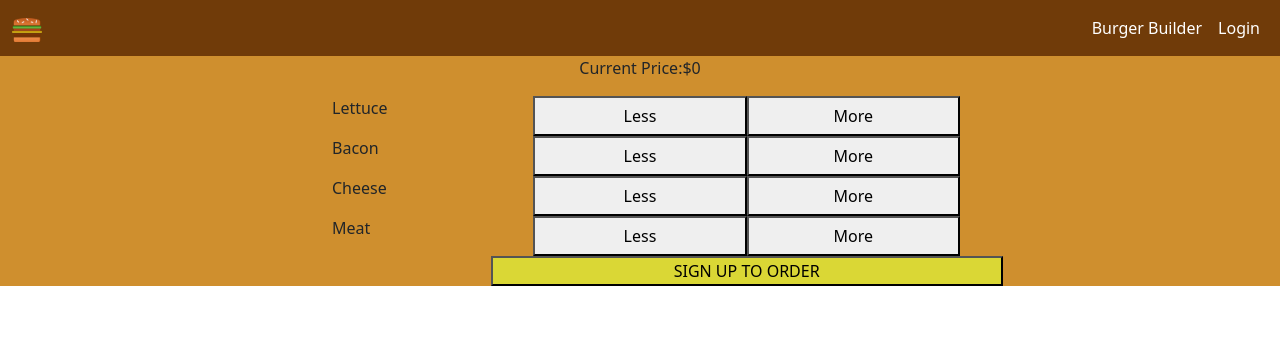
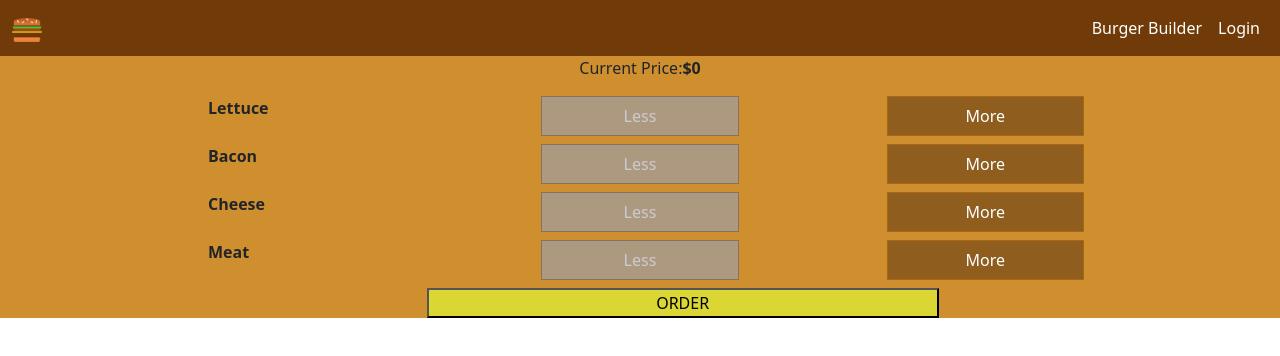
Before and after one commit to SyedMusaGillani/burger-app, a React (Create React App) app: page / in a window 1280 px wide. Shown: the top 356 px of the page. Built offline with nearby package versions, Linux system fonts and the light colour scheme.

Commit message:
styled ingredient component added button disable prop in ingredient and control component

```diff
--- a/src/components/controls/Control.jsx
+++ b/src/components/controls/Control.jsx
@@ -11,6 +11,7 @@ function Control() {
   const buttons = [
     {
       label: "Lettuce",
+      disabled: lettuce === 0,
       onLess() {
         if (lettuce > 0) setLettuce(lettuce - 0.5);
       },
@@ -20,6 +21,7 @@ function Control() {
     },
     {
       label: "Bacon",
+      disabled: bacon === 0,
       onLess() {
         if (bacon > 0) setBacon(bacon - 0.7);
       },
@@ -29,6 +31,7 @@ function Control() {
     },
     {
       label: "Cheese",
+      disabled: cheese === 0,
       onLess() {
         if (cheese > 0) setCheese(cheese - 0.4);
       },
@@ -38,6 +41,7 @@ function Control() {
     },
     {
       label: "Meat",
+      disabled: meat === 0,
       onLess() {
         if (meat > 0) setMeat(meat - 1.3);
       },
@@ -51,18 +55,20 @@ function Control() {
       label={ing.label}
       onLess={ing.onLess}
       onMore={ing.onMore}
+      isDisabled={ing.disabled}
     />
   ));
 
   return (
     <div className="container-fluid bg-controls p-0 m-0">
       <p className="text-center">
-        Current Price:${lettuce + meat + cheese + bacon}
+        Current Price:
+        <strong>${lettuce + meat + cheese + bacon}</strong>
       </p>
       {ingredients}
-      <div className="row m-0 justify-content-center">
-        <div className="col-2"></div>
-        <button className="btn-order">SIGN UP TO ORDER</button>
+      <div className="row m-0">
+        <div className="col-4"></div>
+        <button className="btn-order">ORDER</button>
       </div>
     </div>
   );
--- a/src/components/controls/ingredientControl/IngredientControl.jsx
+++ b/src/components/controls/ingredientControl/IngredientControl.jsx
@@ -1,10 +1,20 @@
+import "./ingredientControl.css";
 
-export default function IngredientControl({label, onLess, onMore}){
+export default function IngredientControl({
+  label,
+  onLess,
+  onMore,
+  isDisabled,
+}) {
   return (
-    <div className="row m-0 justify-content-center">
-      <p className='col-2'>{label}</p>
-      <button className='col-2' onClick={onLess}>Less</button>
-      <button className='col-2' onClick={onMore}>More</button>
+    <div className="row m-0 justify-content-evenly px-5 my-2">
+      <p className="col-2 fw-bold">{label}</p>
+      <button className="col-2 btn-less" onClick={onLess} disabled={isDisabled}>
+        Less
+      </button>
+      <button className="col-2 btn-more" onClick={onMore}>
+        More
+      </button>
     </div>
   );
 }
--- /dev/null
+++ b/src/components/controls/ingredientControl/ingredientControl.css
@@ -0,0 +1,17 @@
+.btn-more{
+  background-color: #8f5e1e;
+  border: 1px solid #aa6817;
+  color: white;
+}
+
+.btn-less{
+  background-color: #D39952;
+  border: 1px solid #7E7365;
+  color: white;
+}
+
+.btn-less:disabled {
+  background-color: #AC9980;
+  color: #ccc;
+  cursor: default;
+}
```
